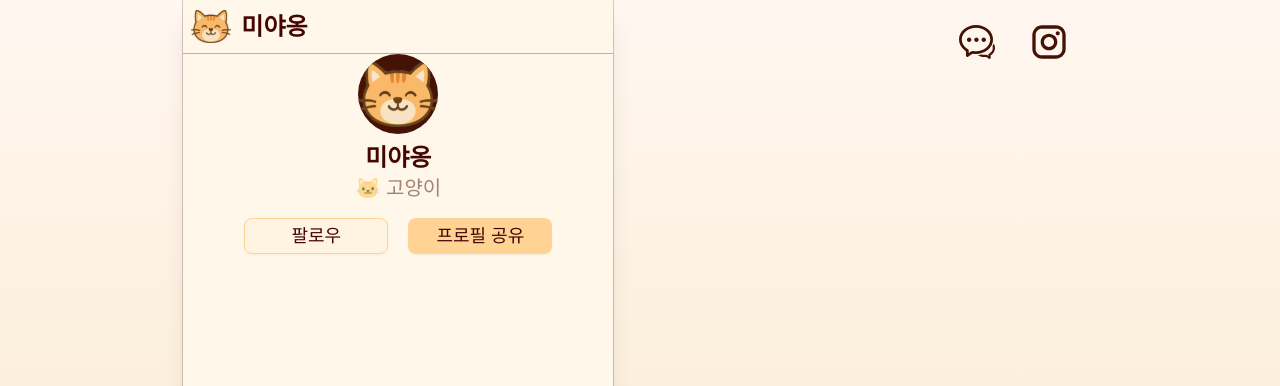
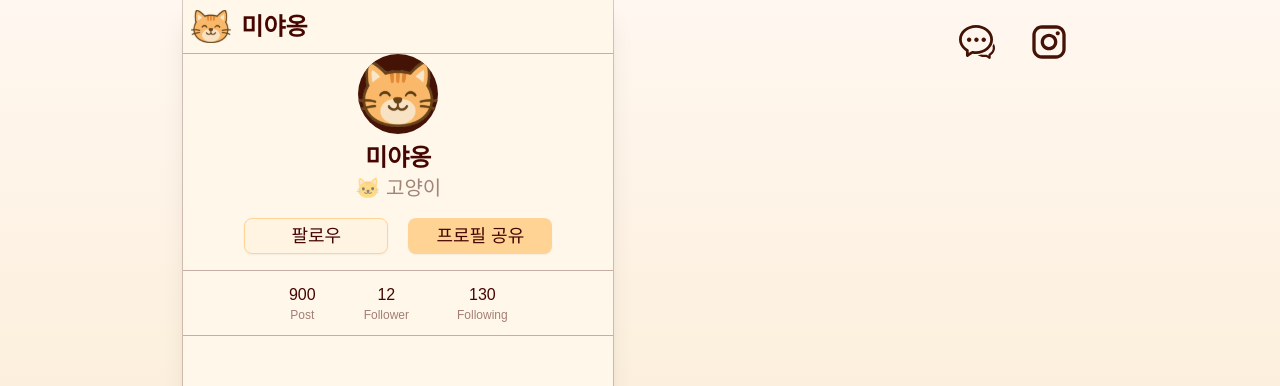
Before and after one commit to 100-hours-a-week/9_meow_fe, a React (Vite) app: page /member/1 in a window 1280 px wide. Shown: the top 386 px of the page. Built offline with nearby package versions, Linux system fonts and the light colour scheme; no server answers; a web font is replaced by a local one.

Commit message:
feat: ProfileInfo 컴포넌트 구현
- 게시글 개수, 팔로워/팔로잉 개수 표현하는 ProfileInfo
  컴포넌트 구현

```diff
--- a/src/components/pages/MemberPage/ProfileSummary.tsx
+++ b/src/components/pages/MemberPage/ProfileSummary.tsx
@@ -1,6 +1,7 @@
 import { Button } from "@/components/ui/button";
 import MemberInfoSummary from "./ProfileSummary/MemberInfoSummary";
 import { ApiAnimalType } from "@/types/animal";
+import ProfileInfo from "./ProfileSummary/ProfileInfo";
 
 interface IProfileSummary {
   memberId: number;
@@ -15,7 +16,7 @@ export default function ProfileSummary({ memberId }: IProfileSummary) {
     animalType: ApiAnimalType.CAT,
   };
   return (
-    <div className="flex flex-col gap-4 items-center">
+    <div className="w-full flex flex-col gap-4 items-center">
       <MemberInfoSummary {...memberInfo} />
       <div className="flex flex-row gap-5">
         <Button variant="primaryOutline" className="w-36 text-lg">
@@ -25,6 +26,7 @@ export default function ProfileSummary({ memberId }: IProfileSummary) {
           프로필 공유
         </Button>
       </div>
+      <ProfileInfo postCount={900} followerCount={12} followingCount={130} />
     </div>
   );
 }
--- /dev/null
+++ b/src/components/pages/MemberPage/ProfileSummary/ProfileInfo.tsx
@@ -0,0 +1,28 @@
+interface IProfileInfo {
+  postCount: number;
+  followerCount: number;
+  followingCount: number;
+}
+
+export default function ProfileInfo({
+  postCount,
+  followerCount,
+  followingCount,
+}: IProfileInfo) {
+  return (
+    <div className="w-full flex flex-row gap-12 justify-center border-t border-b border-foreground/30 py-3">
+      <div className="flex flex-col items-center">
+        <p className="text-base">{postCount}</p>
+        <p className="text-xs text-foreground/50">Post</p>
+      </div>
+      <div className="flex flex-col items-center">
+        <p className="text-base">{followerCount}</p>
+        <p className="text-xs text-foreground/50">Follower</p>
+      </div>
+      <div className="flex flex-col items-center">
+        <p className="text-base">{followingCount}</p>
+        <p className="text-xs text-foreground/50">Following</p>
+      </div>
+    </div>
+  );
+}
```
